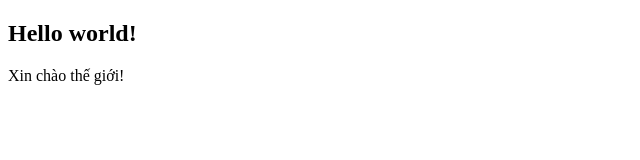
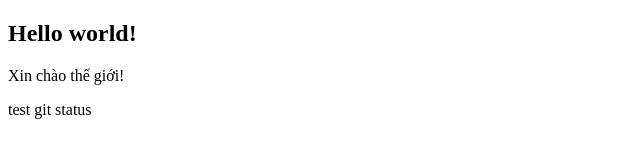
Before and after one commit to tranluand18ptit/LearnGit, a plain HTML site: page index.html in a window 1280 px wide. Shown: the whole page, without its empty margins (0-640 px from the left). Drawn offline with Linux system fonts and the light colour scheme.

Commit message:
test git status

```diff
--- a/index.html
+++ b/index.html
@@ -11,6 +11,7 @@
 <body>
     <h2>Hello world!</h2>
     <p>Xin chào thế giới!</p>
+    <p>test git status</p>
 </body>
 
 </html>
```
